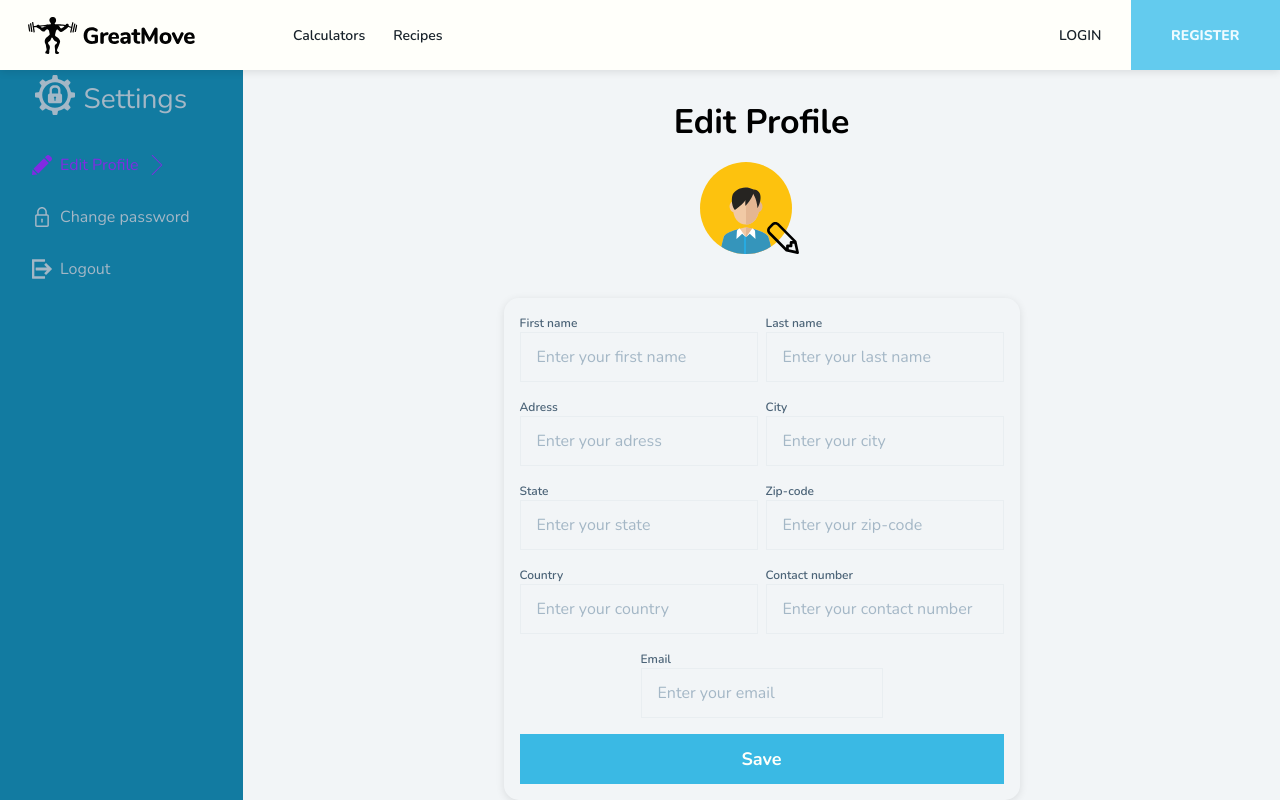
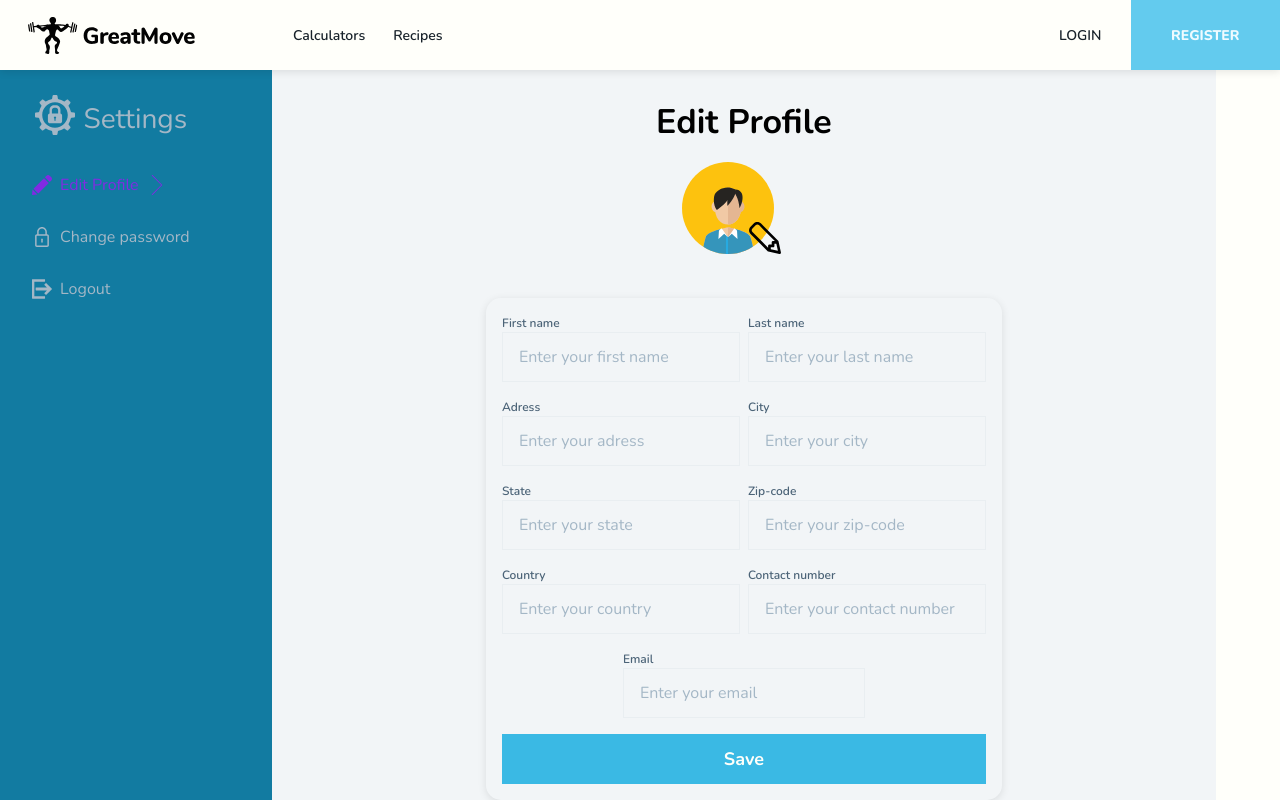
Before and after one commit to TheStelarek/GreatMove.Web, a Next.js app: page /settings in a window 1280 px wide. Shown: the top 800 px of the page. Built offline with nearby package versions, Linux system fonts and the light colour scheme.

Commit message:
fix: fix issue with horizontal scroll

```diff
--- a/src/features/settings/components/SettingsContainer.module.scss
+++ b/src/features/settings/components/SettingsContainer.module.scss
@@ -1,12 +1,12 @@
 .container {
-   height: 100%;
-   width: 100vw;
+   height: 1200px;
+   width: 95vw;
    display: flex;
    flex-direction: column;
    background-color: var(--gray-50);
    @media (min-width: 800px) {
       flex-direction: row;
-      height: 100vh;
+      height: 800px;
    }
    .leftBox {
       height: 60px;
@@ -16,8 +16,9 @@
       align-items: center;
       @media (min-width: 800px) {
          height: 100%;
-         width: 300px;
+         width: 350px;
          align-items: flex-start;
+         padding-top: var(--space-5);
       }
    }
    .leftMenu {
```
